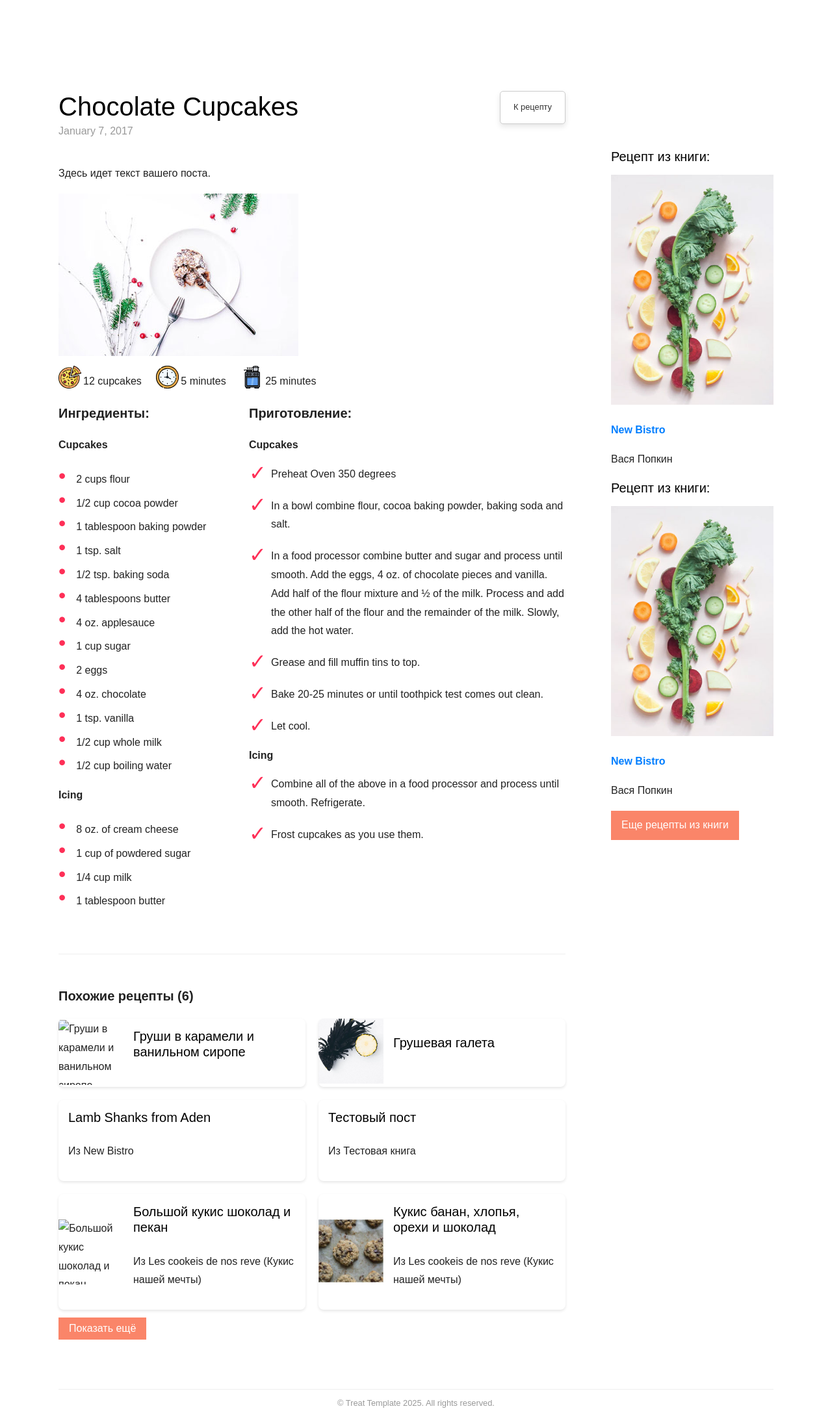
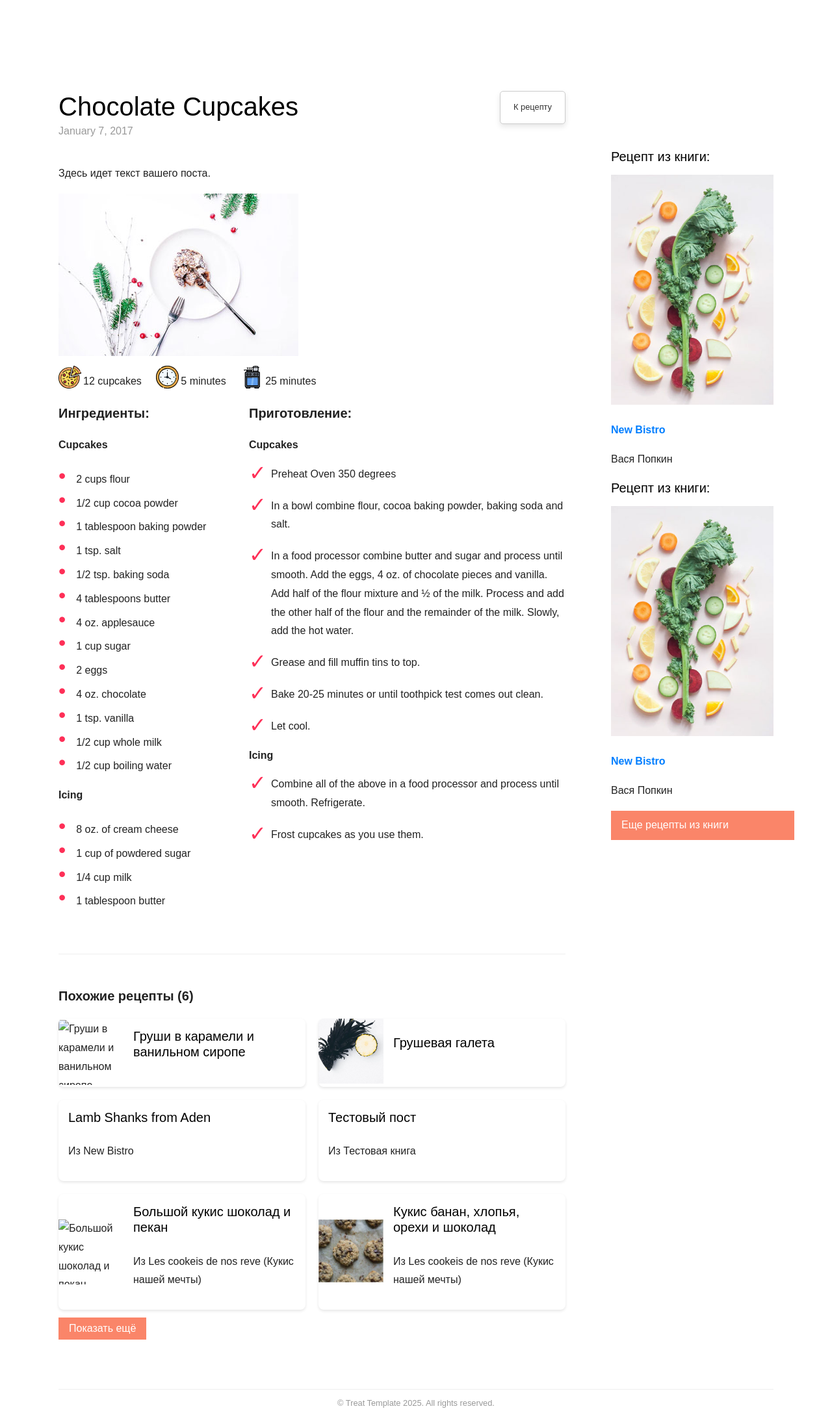
Before and after one commit to Helga1970/new-site, a Jekyll site: the page built from _recipes/2017-01-02-chocolate-cupcakes.md, in a window 1280 px wide. Shown: the whole page at 65% size. Built offline with Jekyll 4.4.1, drawn with Linux system fonts in a browser that asks for light colours; nearby versions of some CDN libraries; some web fonts are replaced.

Commit message:
Update sidebar.html

```diff
--- a/_includes/sidebar.html
+++ b/_includes/sidebar.html
@@ -47,9 +47,9 @@
       <p class="book-author">{{ include.page.book.author }}</p>
     </div>
     {% comment %} Добавляем кнопку "Еще рецепты из книги" с новым дизайном {% endcomment %}
-    <a href="/all-recipes-from-book/{{ include.page.book.title | slugify }}" class="book-recipes-link desktop-only" style="background-color:#fa8569; color:#fff; border-radius:0; padding:8px 16px; font-size:1em; display:inline-block; border:none; cursor:pointer;">
-      Еще рецепты из книги
-    </a>
+    <a href="/all-recipes-from-book/{{ include.page.book.title | slugify }}" class="book-recipes-link desktop-only" style="background-color:#fa8569; color:#fff; border-radius:0; padding:8px 16px; font-size:1em; display:inline-block; border:none; cursor:pointer; width:100%;">
+  Еще рецепты из книги
+</a>
   </div>
 {% endif %}
 	</div>
```
